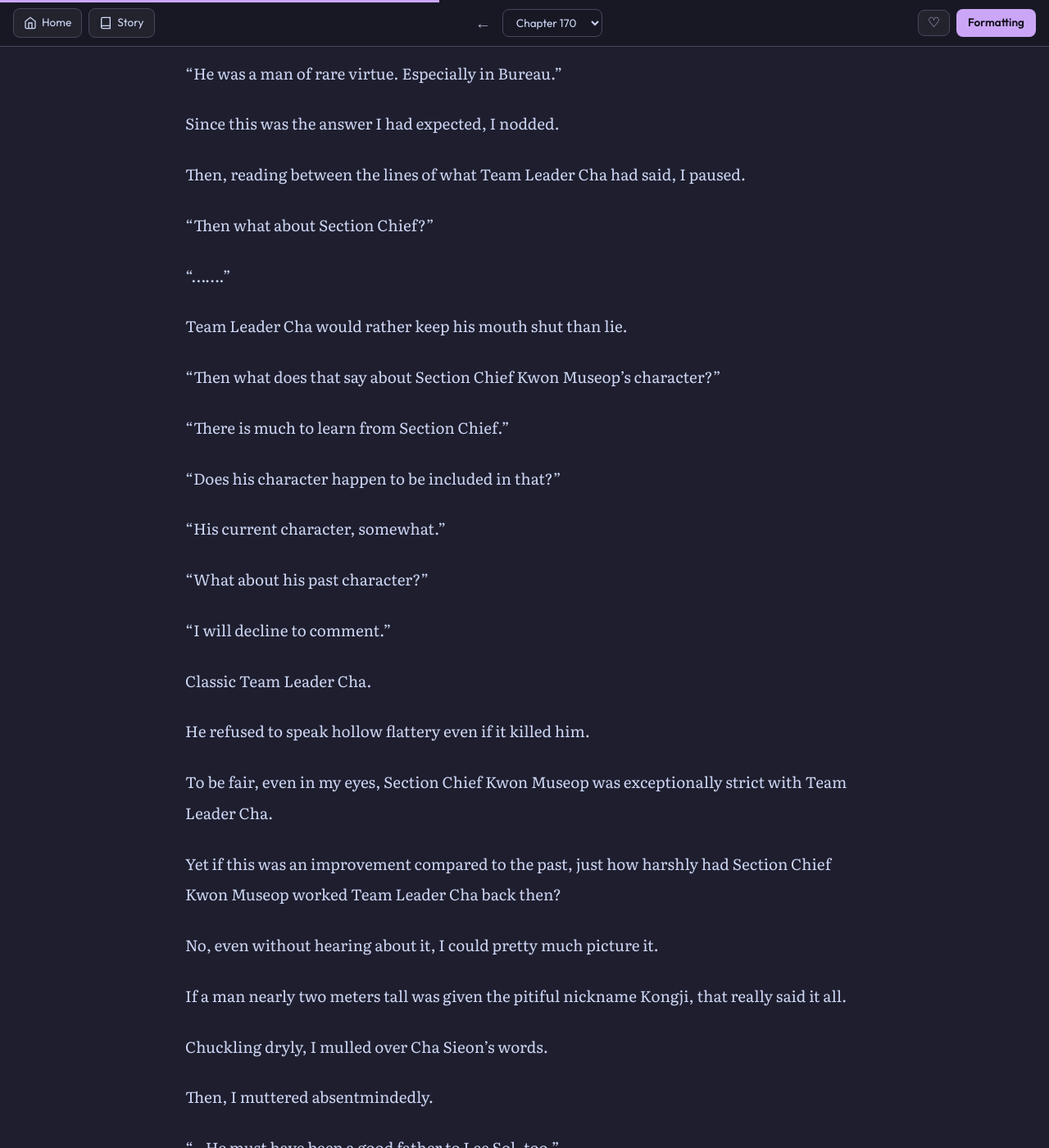
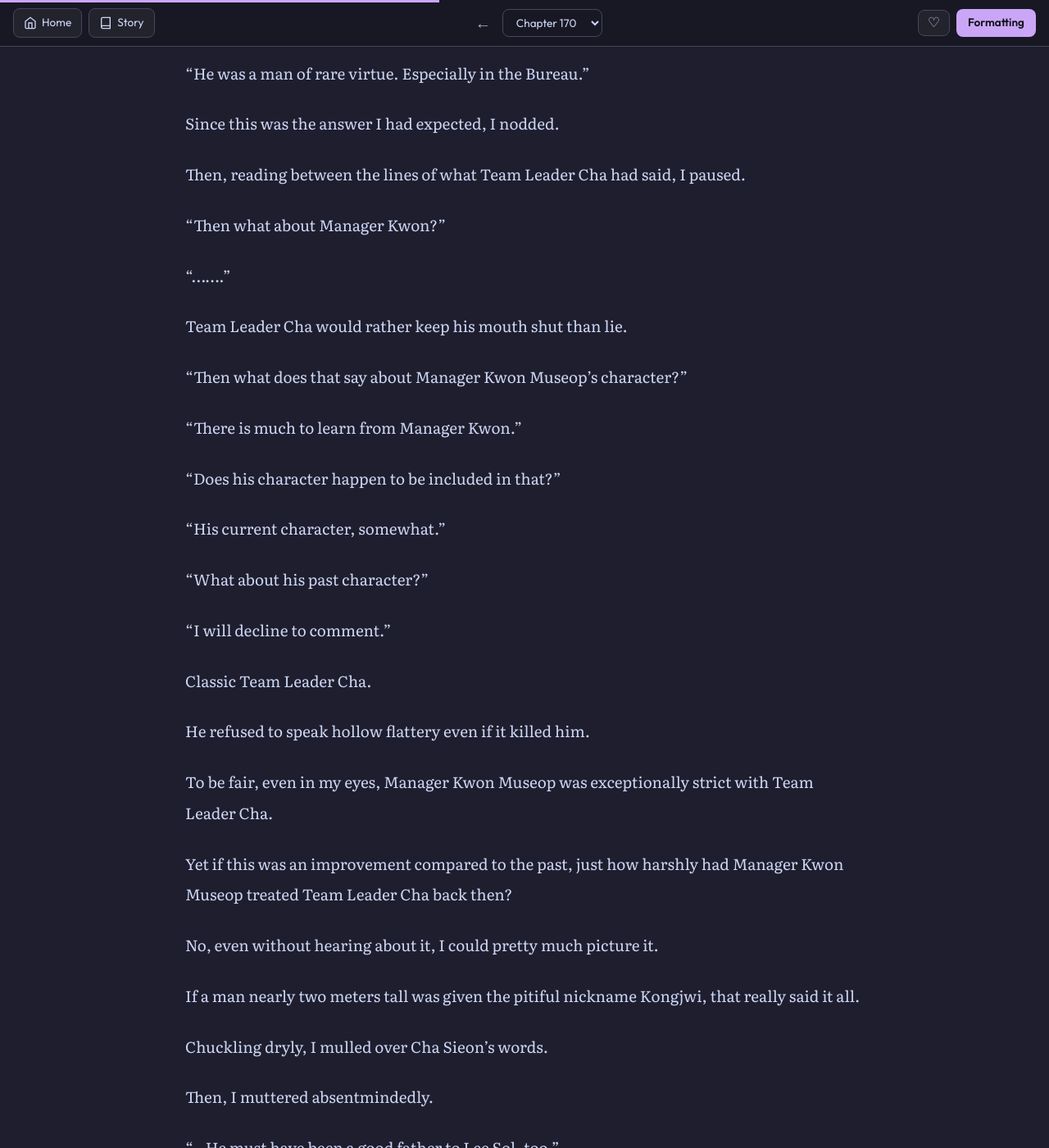
Before and after one commit to soleumn/soleumn.github.io, a Jekyll site: the page built from _chapters/esg/ch170.md, in a window 1280 px wide and 1400 px high, scrolled down 5992 px. Shown: the whole window at 82% size. Built offline with Jekyll 4.4.1, drawn with Linux system fonts in a browser that asks for light colours; some web fonts are replaced; comment, search, counter and statistics services are not loaded.

Commit message:
Edit Chapter 170 (via site)

```diff
--- a/_chapters/esg/ch170.md
+++ b/_chapters/esg/ch170.md
@@ -179,21 +179,21 @@ So this wasn’t a violation of medical law; it was first aid. Yeah.
 
 “What was his character like?”
 
-“He was a man of rare virtue. Especially in Bureau.”
+“He was a man of rare virtue. Especially in the Bureau.”
 
 Since this was the answer I had expected, I nodded.
 
 Then, reading between the lines of what Team Leader Cha had said, I paused.
 
-“Then what about Section Chief?”
+“Then what about Manager Kwon?”
 
 “…….”
 
 Team Leader Cha would rather keep his mouth shut than lie.
 
-“Then what does that say about Section Chief Kwon Museop’s character?”
+“Then what does that say about Manager Kwon Museop’s character?”
 
-“There is much to learn from Section Chief.”
+“There is much to learn from Manager Kwon.”
 
 “Does his character happen to be included in that?”
 
@@ -207,13 +207,13 @@ Classic Team Leader Cha.
 
 He refused to speak hollow flattery even if it killed him.
 
-To be fair, even in my eyes, Section Chief Kwon Museop was exceptionally strict with Team Leader Cha.
+To be fair, even in my eyes, Manager Kwon Museop was exceptionally strict with Team Leader Cha.
 
-Yet if this was an improvement compared to the past, just how harshly had Section Chief Kwon Museop worked Team Leader Cha back then?
+Yet if this was an improvement compared to the past, just how harshly had Manager Kwon Museop treated Team Leader Cha back then?
 
 No, even without hearing about it, I could pretty much picture it.
 
-If a man nearly two meters tall was given the pitiful nickname Kongji, that really said it all.
+If a man nearly two meters tall was given the pitiful nickname Kongjwi, that really said it all.
 
 Chuckling dryly, I mulled over Cha Sieon’s words.
 
```
